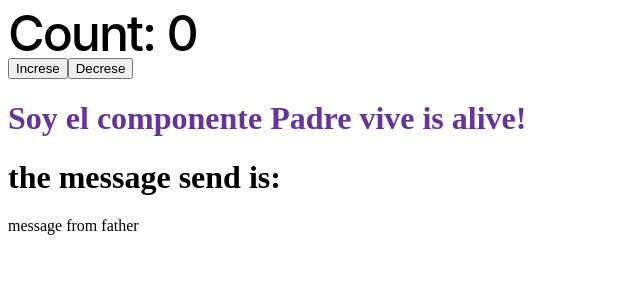
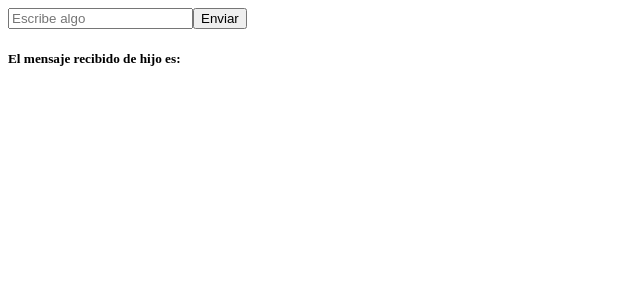
Before and after one commit to freeluckperson/my-app-angular, an Angular app: page / in a window 1280 px wide. Shown: the top 300 px of the page, without its empty margins (0-640 px from the left). Built offline with nearby package versions, Linux system fonts and the light colour scheme.

Commit message:
21/12/2023

```diff
--- a/src/app/app.component.html
+++ b/src/app/app.component.html
@@ -1,6 +1,3 @@
-<h1>Count: {{ count }}</h1>
-<button (click)="increse()">Increse</button>
-<button (click)="decrese()">Decrese</button>
 <app-padre />
 
 <router-outlet></router-outlet>
--- a/src/app/app.module.ts
+++ b/src/app/app.module.ts
@@ -1,24 +1,19 @@
 import { NgModule } from '@angular/core';
-import { BrowserModule, provideClientHydration } from '@angular/platform-browser';
+import {
+  BrowserModule,
+  provideClientHydration,
+} from '@angular/platform-browser';
 
 import { AppRoutingModule } from './app-routing.module';
 import { AppComponent } from './app.component';
 import { PadreComponent } from './padre/padre.component';
 import { HijoComponent } from './hijo/hijo.component';
+import { FormsModule } from '@angular/forms';
 
 @NgModule({
-  declarations: [
-    AppComponent,
-    PadreComponent,
-    HijoComponent
-  ],
-  imports: [
-    BrowserModule,
-    AppRoutingModule
-  ],
-  providers: [
-    provideClientHydration()
-  ],
-  bootstrap: [AppComponent]
+  declarations: [AppComponent, PadreComponent, HijoComponent],
+  imports: [BrowserModule, AppRoutingModule, FormsModule],
+  providers: [provideClientHydration()],
+  bootstrap: [AppComponent],
 })
-export class AppModule { }
+export class AppModule {}
--- a/src/app/hijo/hijo.component.html
+++ b/src/app/hijo/hijo.component.html
@@ -1,2 +1,4 @@
-<h1>the message send is:</h1>
-<p>{{ messageFromFather }}</p>
+<div>
+  <input type="text" [(ngModel)]="mensaje" placeholder="Escribe algo"/>
+  <button type="button" (click)="enviarMsj()">Enviar</button>
+</div>
--- a/src/app/hijo/hijo.component.ts
+++ b/src/app/hijo/hijo.component.ts
@@ -1,4 +1,4 @@
-import { Component, Input } from '@angular/core';
+import { Component, EventEmitter, Input, Output } from '@angular/core';
 
 @Component({
   selector: 'app-hijo',
@@ -6,6 +6,11 @@ import { Component, Input } from '@angular/core';
   styleUrl: './hijo.component.css',
 })
 export class HijoComponent {
-  // message from father
-  @Input() messageFromFather?: string;
+  @Output() msjDeHijo = new EventEmitter<string>();
+
+  mensaje: string = '';
+
+  enviarMsj() {
+    this.msjDeHijo.emit(this.mensaje);
+  }
 }
--- a/src/app/padre/padre.component.html
+++ b/src/app/padre/padre.component.html
@@ -1,3 +1,2 @@
-<!-- component padre -->
-<h1>{{ title }} vive is alive!</h1>
-<app-hijo [messageFromFather]="messageFromFather"></app-hijo>
+<app-hijo (msjDeHijo)="recibirMsj($event)"/>
+<h5>El mensaje recibido de hijo es: {{ msjRecibido }}</h5>
--- a/src/app/padre/padre.component.ts
+++ b/src/app/padre/padre.component.ts
@@ -6,6 +6,18 @@ import { Component } from '@angular/core';
   styleUrl: './padre.component.css',
 })
 export class PadreComponent {
-  title: string = 'Soy el componente Padre';
-  messageFromFather: string = 'message from father';
+  msjRecibido: string = '';
+
+  recibirMsj($event: string) {
+    this.msjRecibido = $event;
+  }
+
+  //Counter
+  count: number = 0;
+  increse() {
+    this.count++;
+  }
+  decrese() {
+    this.count--;
+  }
 }
```
